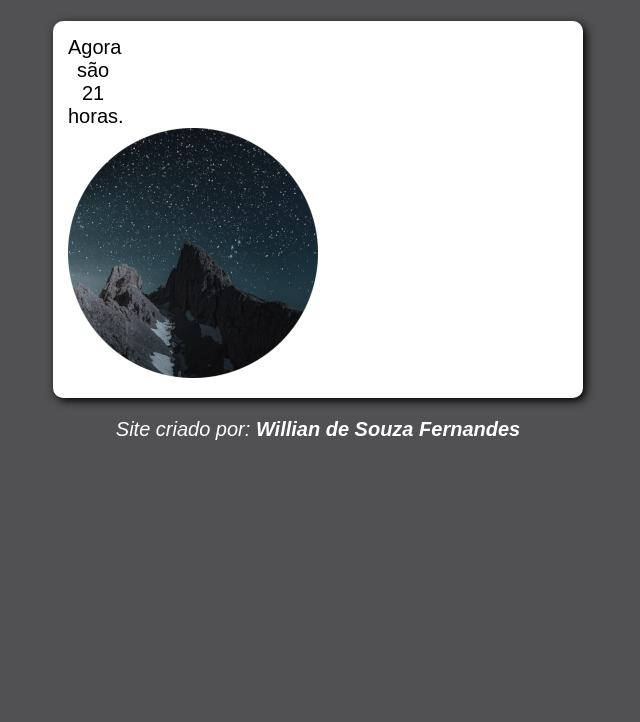
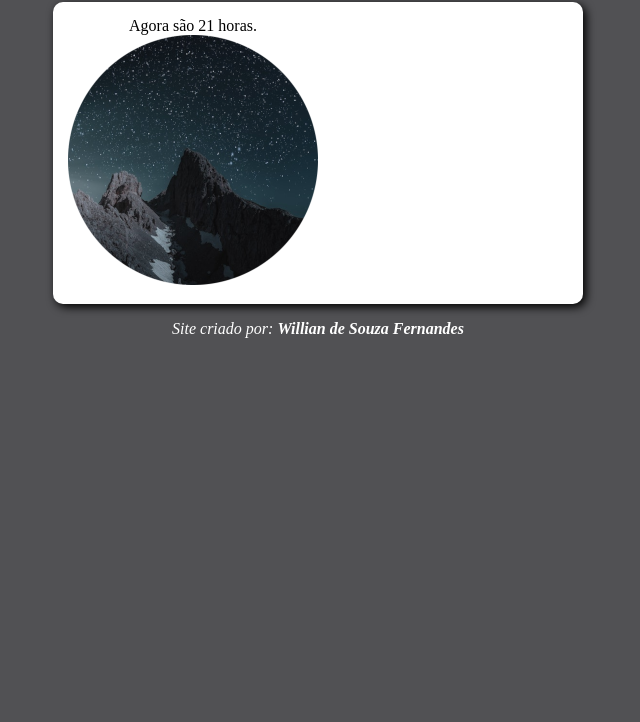
Before and after one commit to wfernandes79/modelo, a plain HTML site: page index.html in a window 1280 px wide. Shown: the part 78-800 px from the top of the page, without its empty margins (322-962 px from the left). Drawn offline with Linux system fonts and the light colour scheme.

Commit message:
estilo.css

```diff
--- a/estilo.css
+++ b/estilo.css
@@ -1,4 +1,4 @@
-body {
+debody {
     background: rgb(70, 142, 236);
     font: normal 15pt arial;
 
@@ -23,7 +23,7 @@ section {
 
 div {
     text-align: center;
-    width: 50px;
+    width: 50%;
 }
 
 footer {
```
